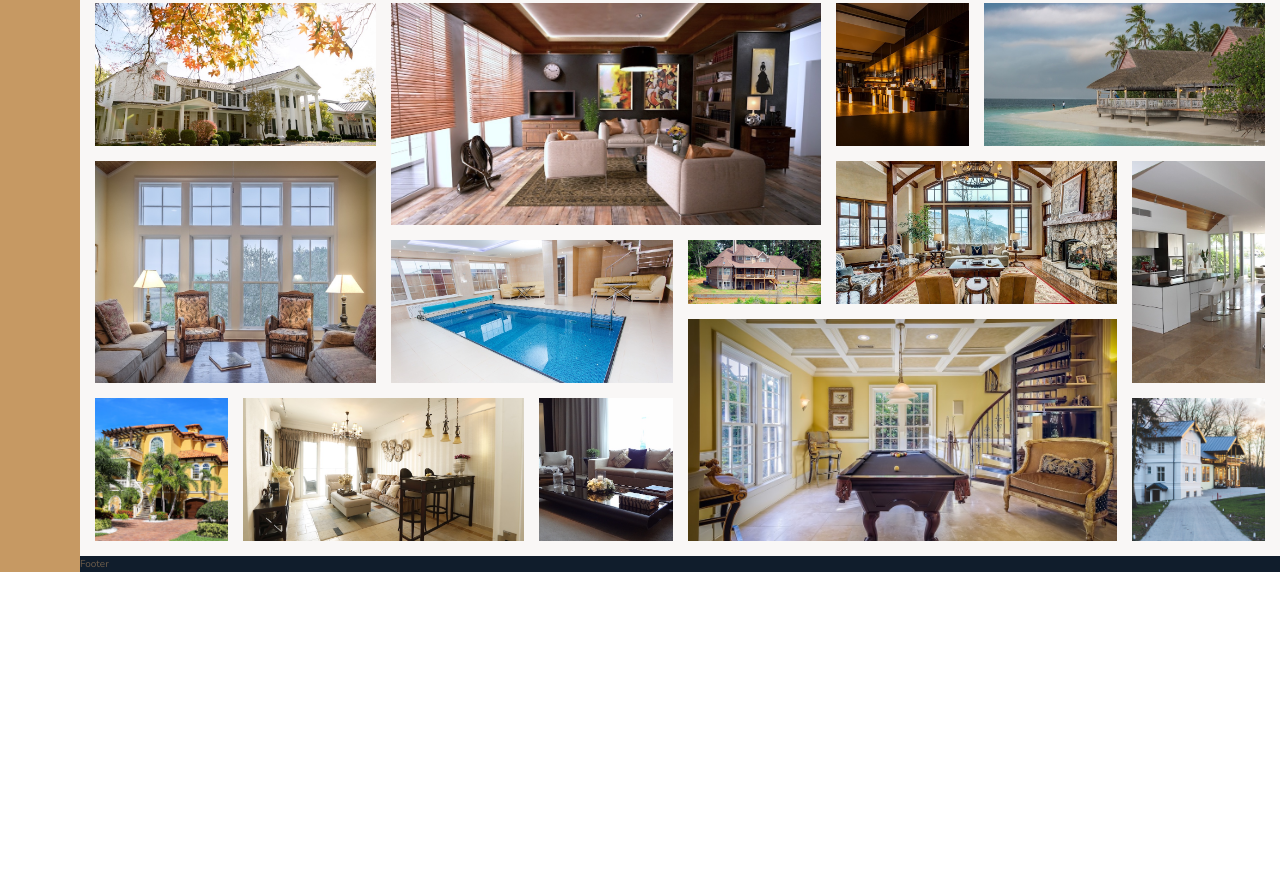
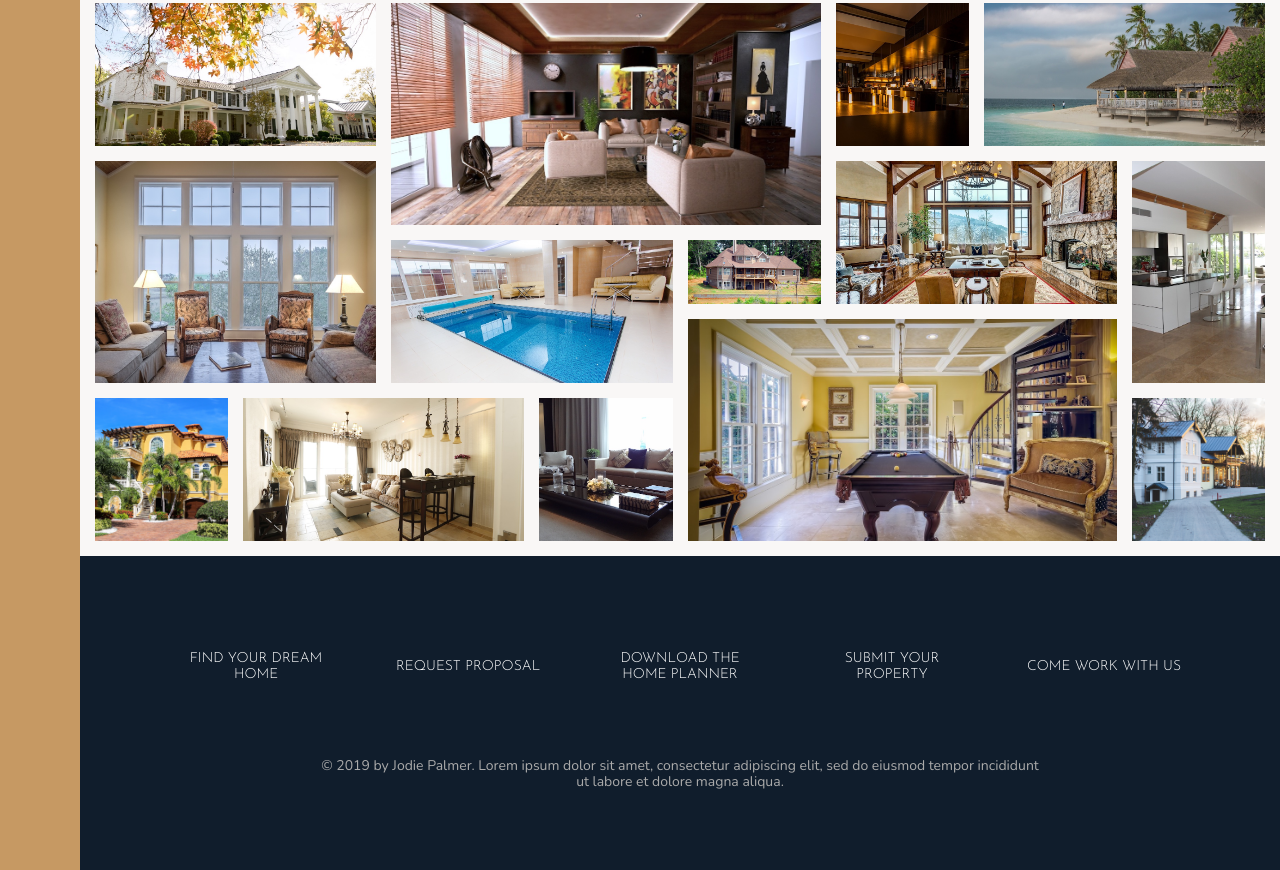
Before and after one commit to JodePalmer/nexter-project1, a website: page index.html in a window 1280 px wide. Shown: the part 3018-3888 px from the top of the page. Before the commit the page ends 3590 px from the top, so only its background shows below. Drawn offline with nearby package versions, Linux system fonts and the light colour scheme.

Commit message:
add footer section

```diff
--- a/index.html
+++ b/index.html
@@ -327,7 +327,25 @@
         </section>
 
         <footer class="footer">
-            Footer
+            <ul class="nav">
+                <li class="nav__item">
+                    <a href="#" class="nav__link">Find your dream home</a>
+                </li>
+                <li class="nav__item">
+                    <a href="#" class="nav__link">Request proposal</a>
+                </li>
+                <li class="nav__item">
+                    <a href="#" class="nav__link">Download the home planner</a>
+                </li>
+                <li class="nav__item">
+                    <a href="#" class="nav__link">Submit your property</a>
+                </li>
+                <li class="nav__item">
+                    <a href="#" class="nav__link">Come work with us</a>
+                </li>
+            </ul>
+            <p class="copyright">&#x000A9; 2019 by Jodie Palmer. Lorem ipsum dolor sit amet, consectetur adipiscing elit, sed do eiusmod tempor incididunt ut labore et dolore magna aliqua.</p>
+
         </footer>
 
     </body>
--- a/sass/_footer.scss
+++ b/sass/_footer.scss
@@ -1,4 +1,44 @@
 .footer {
     background-color: $color-secondary;
     grid-column: full-start / full-end;
+    padding: 8rem;
+
 }
+
+.nav {
+    list-style: none;
+
+    display: grid;
+    grid-template-columns: repeat(auto-fit, minmax(15rem, 1fr));
+    grid-gap: 2rem;
+    align-items: center;
+
+    &__link:link,
+    &__link:visited {
+        font-size: 1.4rem;
+        color: white;
+        text-decoration: none;
+        font-family: $font-display;
+        text-transform: uppercase;
+        text-align: center;
+        padding: 1.5rem;
+        display: block;
+        transition: all .2s;
+    }
+
+    &__link:hover,
+    &__link:active {
+        background-color: rgba(#fff, .05);
+        transform: translateY(-3px);
+    }
+}
+
+.copyright {
+    font-size: 1.4rem;
+    color: $color-grey-light-2;
+    margin-top: 6rem;
+    margin-right: auto;
+    margin-left: auto;
+    text-align: center;
+    width: 70%;
+}
```
Also changed, not shown: css/style.css.
